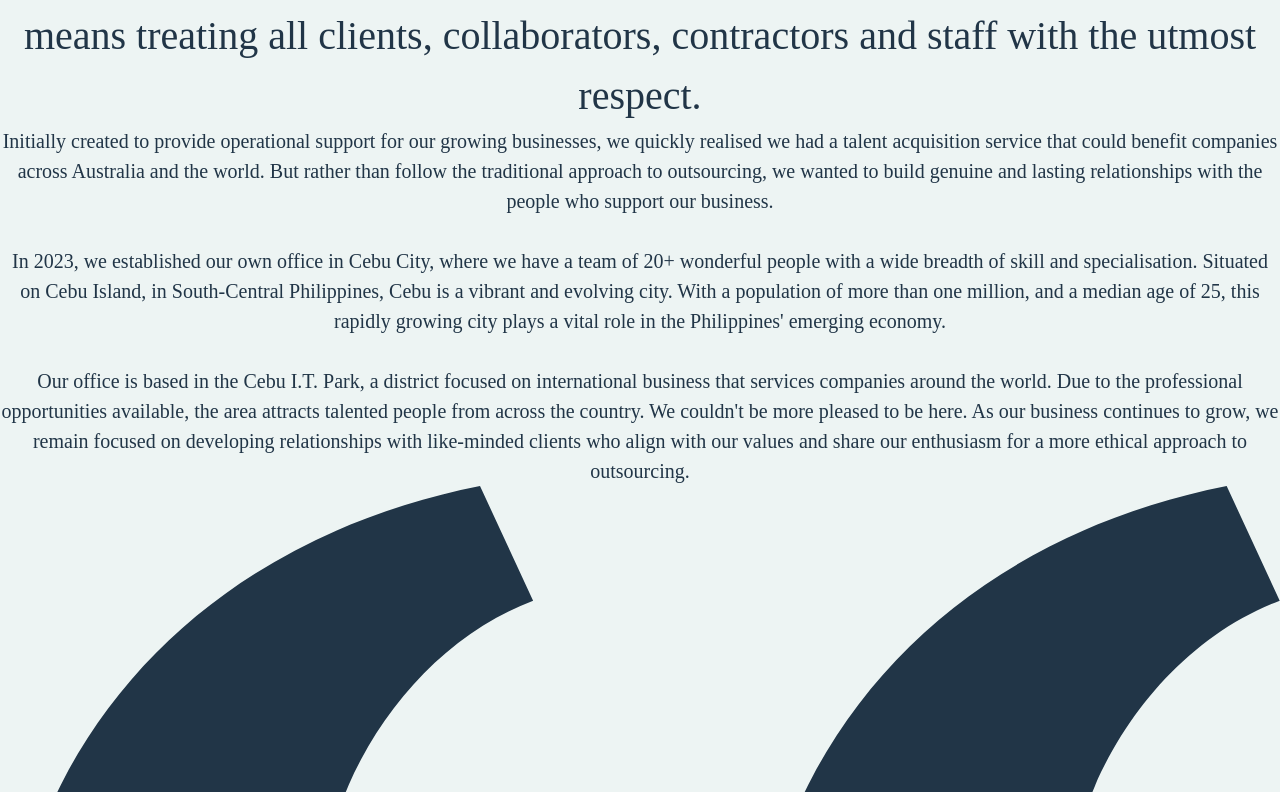
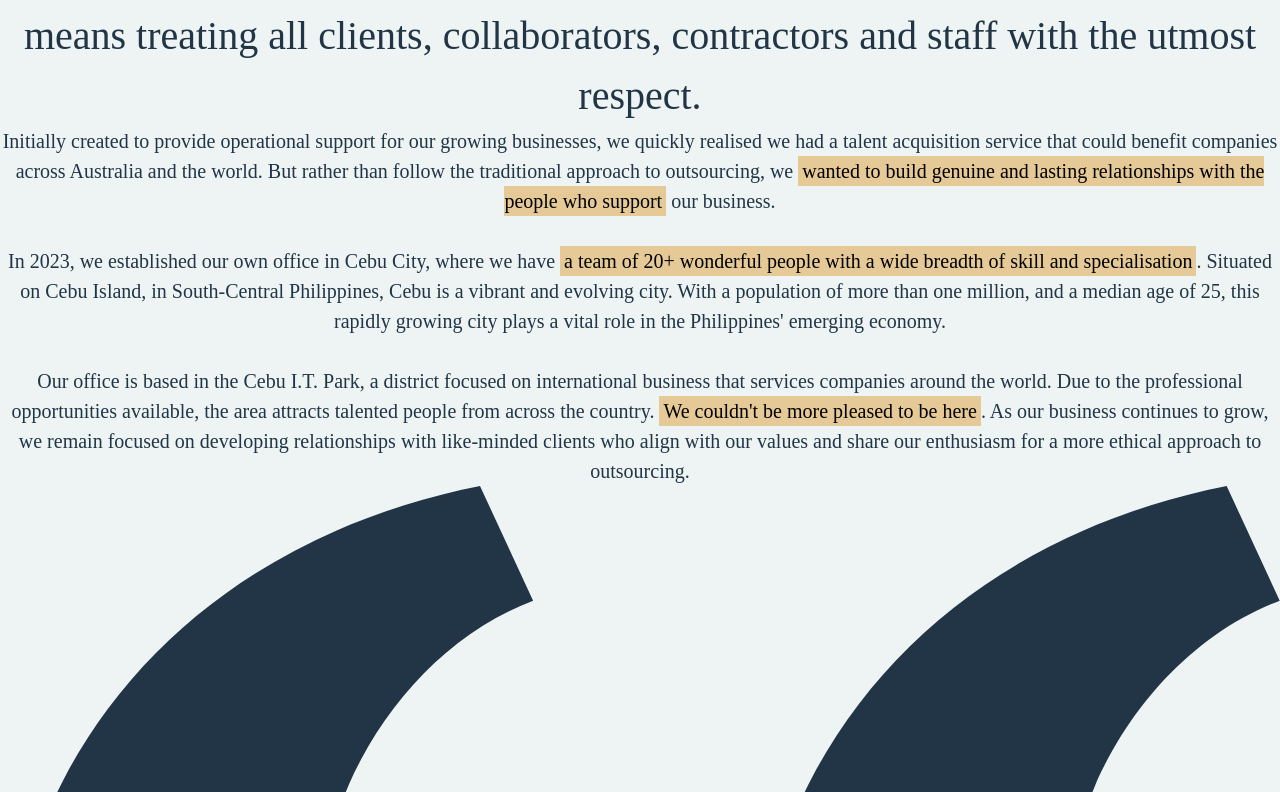
Before and after one commit to rippler7/apteum, a React (Vite) app: page /ourstory in a window 1280 px wide. Shown: the part 1248-2040 px from the top of the page. Built offline with nearby package versions, Linux system fonts and the light colour scheme; a web font is replaced by a local one.

Commit message:
Replaced enlarged texts to highlighted for the Our Story Page

```diff
--- a/src/pages/Story.tsx
+++ b/src/pages/Story.tsx
@@ -20,11 +20,11 @@ function Story() {
             <section className='flex w-full justify-between items-center h-fit py-20 bg-white'>
             <div className='flex flex-col justify-evenly h-full w-10/12 mx-auto text-left align-items'>
                     <div className='tagline w-full px-10 text-2xl'>
-                        <p>Initially created to provide operational support for our growing businesses, we quickly realised we had a talent acquisition service that could benefit companies across Australia and the world. But rather than follow the traditional approach to outsourcing, we <span className='text-4xl'>wanted to build genuine and lasting relationships with the people who support</span> our business.</p>
+                        <p>Initially created to provide operational support for our growing businesses, we quickly realised we had a talent acquisition service that could benefit companies across Australia and the world. But rather than follow the traditional approach to outsourcing, we <mark>wanted to build genuine and lasting relationships with the people who support</mark> our business.</p>
                         <br />
-                        <p>In 2023, we established our own office in Cebu City, where we have <span className='text-4xl'>a team of 20+ wonderful people with a wide breadth of skill and specialisation</span>. Situated on Cebu Island, in South-Central Philippines, Cebu is a vibrant and evolving city. With a population of more than one million, and a median age of 25, this rapidly growing city plays a vital role in the Philippines' emerging economy.</p>
+                        <p>In 2023, we established our own office in Cebu City, where we have <mark>a team of 20+ wonderful people with a wide breadth of skill and specialisation</mark>. Situated on Cebu Island, in South-Central Philippines, Cebu is a vibrant and evolving city. With a population of more than one million, and a median age of 25, this rapidly growing city plays a vital role in the Philippines' emerging economy.</p>
                         <br />
-                        <p>Our office is based in the Cebu I.T. Park, a district focused on international business that services companies around the world. Due to the professional opportunities available, the area attracts talented people from across the country.  <span className='text-4xl'>We couldn't be more pleased to be here</span>. As our business continues to grow, we remain focused on developing relationships with like-minded clients who align with our values and share our enthusiasm for a more ethical approach to outsourcing.</p>
+                        <p>Our office is based in the Cebu I.T. Park, a district focused on international business that services companies around the world. Due to the professional opportunities available, the area attracts talented people from across the country.  <mark>We couldn't be more pleased to be here</mark>. As our business continues to grow, we remain focused on developing relationships with like-minded clients who align with our values and share our enthusiasm for a more ethical approach to outsourcing.</p>
                     </div>
             </div>
             </section>
@@ -39,7 +39,7 @@ function Story() {
             </p>
                     </blockquote>
                     <figcaption className="flex items-center justify-center mt-6 space-x-3">
-                        <img className="w-10 h-10 rounded-full" src="https://cdn.theorg.com/f79de598-080a-4eb5-8a5b-96bc2ddc0147_thumb.jpg" alt="profile picture" />
+                        <img className="w-10 h-10 rounded-full" src="https://cdn.theorg.com/f79de598-080a-4eb5-8a5b-96bc2ddc0147_thumb.jpg" alt="profile" />
                         <div className="flex items-center divide-x-2">
                             <div className="pr-3 font-medium">Alyeah Sankar</div>
                             <div className="pl-3 text-sm font-light">Chief Customer and Innovation Officer, Landchecker</div>
```
